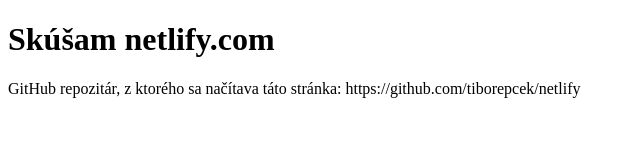
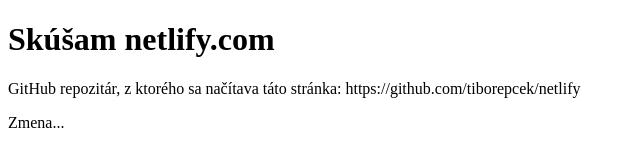
Before and after one commit to tiborepcek/netlify, a plain HTML site: page index.html in a window 1280 px wide. Shown: the full height of the page, 0-640 px from the left. Drawn offline with Linux system fonts and the light colour scheme.

Commit message:
Update index.html

```diff
--- a/index.html
+++ b/index.html
@@ -10,5 +10,6 @@
 	<body>
 		<h1>Skúšam netlify.com</h1>
 		<p>GitHub repozitár, z ktorého sa načítava táto stránka: https://github.com/tiborepcek/netlify</p>
+		<p>Zmena...</p>
 	</body>
 </html>
```
